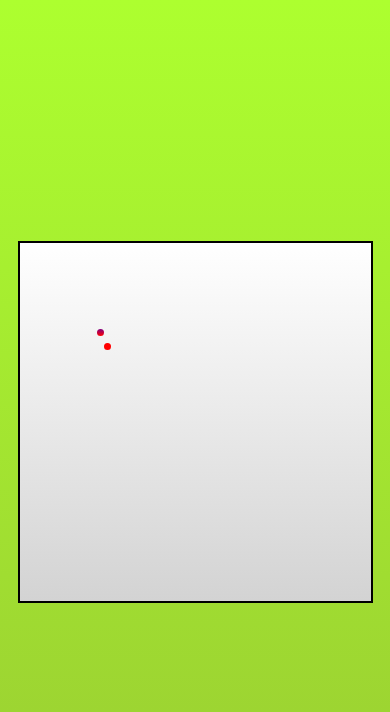
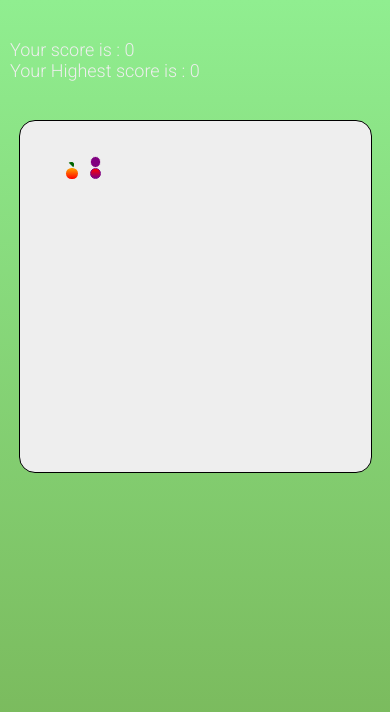
Before and after one commit to Soumodip-Paul/Snake-Game, a plain HTML site: page index.html in a window 390 px wide. Drawn offline with Linux system fonts and the light colour scheme.

Commit message:
recreated snake-game using div

```diff
--- a/css/style.css
+++ b/css/style.css
@@ -1,3 +1,5 @@
+@import url('https://fonts.googleapis.com/css2?family=Roboto:wght@300&display=swap');
+
 * {
     padding: 0;
     margin: 0;
@@ -5,33 +7,81 @@
 
 .body {
 
-    background-image: linear-gradient(greenyellow, yellowgreen);
+    background: linear-gradient(lightgreen, #77b255);
+    background-size: contain;
     min-height: 100vh;
     display: flex;
-    justify-content: center;
+    flex-direction: row;
+    justify-content: space-around;
     align-items: center;
 }
 
 #board {
 
-    background: linear-gradient(white,lightgrey);
-    height: 92vmin;
+    background: #eee;
+    height: 90vmin;
     width: 90vmin;
-    border: 2px solid #000;
+    border: 1px solid #000;
     display: grid;
-    grid-template-rows: repeat(50,1fr);
-    grid-template-columns: repeat(50,1fr);
+    grid-template-rows: repeat(60,1fr);
+    grid-template-columns: repeat(60,1fr);
+    z-index: 0;
+    overflow: hidden;
+    border-radius: 1rem;
 }
 
 .head {
-    background-color: red!important;
-    border-radius: 50%;
+    background: linear-gradient(red , purple) !important;
+    border: .25vmin solid purple !important;
+    border-radius: 5px;
+    z-index: 3 !important;
 }
 .snake {
-    background-color: yellow;
+    background-color: purple;
+    border-radius: 12px;
+    border: .25vmin solid #eee;
+    z-index: 2;
 }
 
 .food {
-    background: linear-gradient(purple,red);
-    border-radius: 100vh;
+    background: linear-gradient(orange,red);
+    border-radius: 100%;
+    position: relative;
+    z-index: 0;
 }
+.food::after {
+    content: "";
+    position: absolute;
+    bottom: 100%;
+    left: 40%;
+    border-radius: 1rem;
+    margin-left: -3px;
+    border-width: 3px;
+    border-style: solid;
+    border-color: darkgreen darkgreen transparent transparent  ;
+}
+
+#scoreBoard {
+    align-self: flex-start;
+    width: 50vmin;
+    color: #eee;
+}
+.score {
+    margin-top: 20vmin;
+    font-size: 24px;
+    font-family: 'Roboto', serif;
+}
+
+@media only screen and (max-width: 400px) {
+    .body {
+        flex-direction: column !important;
+        justify-content: flex-start;
+    }
+     #scoreBoard {
+        width: 100vw;
+     }
+     .score {
+        font-size: 18px;
+        margin: 10vmin 10px;
+    }
+}
--- a/index.html
+++ b/index.html
@@ -3,11 +3,21 @@
     <meta charset="UTF-8">
     <meta http-equiv="X-UA-Compatible" content="IE=edge">
     <meta name="viewport" content="width=device-width, initial-scale=1.0">
+    <link rel="apple-touch-icon" sizes="180x180" href="/apple-touch-icon.png">
+    <link rel="icon" type="image/png" sizes="32x32" href="/favicon-32x32.png">
+    <link rel="icon" type="image/png" sizes="16x16" href="/favicon-16x16.png">
+    <link rel="manifest" href="/site.webmanifest">
     <title>Snake Game</title>
     <link rel="stylesheet" href="css/style.css">
 </head>
 <body>
     <div class="body">
+        <div id="scoreBoard">
+            <div class="score">
+                Your score is : <span id="score">00</span><br />
+                Your Highest score is : <span id="high">00</span>
+            </div>
+        </div>
         <div id="board"></div>
     </div>
     <script src="js/main.js"></script>
--- a/js/main.js
+++ b/js/main.js
@@ -1,119 +1,147 @@
-//constants
-let inputDir= {x:0 , y:0};
-let food ={x:12,y:13}
+let board = document.getElementById('board');
+let a = 1, b = 30;
+board.style.gridTemplateColumns = `repeat(${b}, 1fr)`
+board.style.gridTemplateRows = `repeat(${b}, 1fr)`
+
+let snakeArray = [{x: 7, y: 5}, {x:7,y:4}]
+let food = {x:5,y:5}
+let movingDirection = {x:0 , y: 1}
+let score = 0;
+let highScore = localStorage.getItem('highest-score') || 0;
 let lastPaintTime = 0;
-let snakeArr = [{x :13,y:15}];
-const speed =06;
-let score = 0;
-let a=0,b=50;
-// const board = document.querySelector("#board");
-// let foodSound = new Audio('assets/food.mp3');
-// let gameoverSound = new Audio('assets/gameover.mp3');
-// let moveSound = new Audio('assets/move.mp3');
-// let backSound = new Audio('assets/backGround.mp3');
+let speed = 05;
+let requestId = null
+let foodElem;
+let snakePart
 
-//functions
-function main(ctime){
+document.querySelector("#high").innerHTML = highScore
+document.querySelector("#score").innerHTML = score
 
-    window.requestAnimationFrame(main);
+// Creating Animation
+function loop(time) {
+    requestId =  window.requestAnimationFrame(loop)
+    if ((time - lastPaintTime) / 1000 < 1 / speed ) return;
+    lastPaintTime = time
+    gameEngine()
+}
 
-    if((ctime - lastPaintTime)/1000 < 1/speed) return;
-    // console.log(ctime);
-    lastPaintTime = ctime;
-    gameEngine();
+function gameEngine() {
+    // PART 1:  Adding logic to eat food and move
+    snakeArray.forEach((e , i)=> {
+        if (i !== 0 && snakeArray[0].x === e.x && snakeArray[0].y === e.y) {
+            alert(`Game over your score is ${score}`)
+            snakeArray = [{x: 7, y: 5},{x:7,y:4}];
+            food = {x : generateRnadom(b,a), y: generateRnadom(b,a)}
+            movingDirection = {x:0,y:1}
+            setScore(0)
+        }
+    })
+
+    // Snake eat food
+
+    if (snakeArray[0].x === food.x && snakeArray[0].y === food.y) snakeHaveEatenFood(snakeArray)
+
+    // Move the snake
+
+    for (let index = snakeArray.length - 2; index >=0 ; index--)
+        {snakeArray[ index + 1] = {...snakeArray[index]}}
+
+    // snake is moving
+
+    snakeArray[0].x += movingDirection.x
+    snakeArray[0].y += movingDirection.y
+
+    // wraping the snake at wall
+
+    if (snakeArray[0].x > b) snakeArray[0].x -= b
+    if (snakeArray[0].x < a ) snakeArray[0].x = b - snakeArray[0].x
+    if (snakeArray[0].y > b) snakeArray[0].y -= b
+    if (snakeArray[0].y < a ) snakeArray[0].y = b - snakeArray[0].y
+
+    // PART 2 : Creating snake and food
+    drawSnakeAndFood()
 
 }
 
-function gameEngine(){
-    //Part 1: Updating snake array
-    if(isCollide(snakeArr)){
-        //gameOver.play()
-        //music.pause()
-        inputDir= {x:0 , y:0};
-        alert("Game Over"+score);
-        snakeArr = [{x :13,y:15}];
-        //music.play
-        score =0;
-
-    }
-    //if you eat food
-
-    if(snakeArr[0].x===food.x&&snakeArr[0].y===food.y){
-        snakeArr.unshift({x:snakeArr[0].x+inputDir.x,y:snakeArr[0].y+inputDir.y});
-        food = {x:Math.round(a+(b-a)*Math.random()),y:Math.round(a+(b-a)*Math.random())}
-
-    }
-    // move the sanke
-    for (let index = snakeArr.length -2; index >=0 ; index--) {
-        const element = snakeArr[index];
-        snakeArr[index+1] ={...snakeArr[index]};
-
-    }
-
-    snakeArr[0].x += inputDir.x;
-    snakeArr[0].y += inputDir.y;
-
-
-    //Part 2: Display snake array and food
-    board.innerHTML = '';
-    snakeArr.forEach((e,index)=>{
-
-        snakeElement = document.createElement('div');
-        snakeElement.style.gridRowStart = e.y;
-        snakeElement.style.gridColumnStart = e.x;
-        snakeElement.classList.add('snake');
-        if(index === 0) snakeElement.classList.add('head');
-        board.appendChild(snakeElement);
-    });
-
-    //Display food
-    foodElement = document.createElement('div');
-    foodElement.style.gridRowStart = food.y;
-    foodElement.style.gridColumnStart = food.x;
-    foodElement.classList.add('food');
-    board.appendChild(foodElement);
-
+function snakeHaveEatenFood(sarr) {
+    sarr.unshift({x : sarr[0].x + movingDirection.x, y: sarr[0].y + movingDirection.y})
+    setScore(speed + 5)
+    food = {x: generateRnadom(b,a), y: generateRnadom(b,a)}
 }
 
-function isCollide(sarr){
-    for (let i = 1; i < snakeArr.length; i++) {
-        if (snakeArr[i].x === snakeArr[0].x&&snakeArr[i].y===snakeArr[0].y){
-            return true;
-        }
-
-
-    }
+function generateRnadom(max,min) {
+    return Math.round(min + (max - min ) * Math.random())
 }
 
+function setScore(sc) {
+    score = sc === 0 ? sc : score + sc
+    highScore = highScore >= score ? highScore : score
+    localStorage.setItem('highest-score',highScore)
+    document.querySelector("#high").innerHTML = highScore
+    document.querySelector("#score").innerHTML = score
+}
 
-window.requestAnimationFrame(main);
+// requestId =  window.requestAnimationFrame(loop)
+drawSnakeAndFood()
 
-window.addEventListener('keydown',e=>{
-    inputDir= {x:0,y:1}//Start the game
+function drawSnakeAndFood() {
+    board.innerHTML = ''
+
+    // creating snake
+    snakeArray.forEach((e,index) => {
+        snakePart = document.createElement('div')
+        snakePart.classList.add('snake')
+        snakePart.style.gridRowStart = e.y
+        snakePart.style.gridColumnStart = e.x
+        if (index === 0) snakePart.classList.add('head')
+        board.appendChild(snakePart)
+    })
+
+    // creating food
+
+    foodElem = document.createElement('div')
+    foodElem.style.gridRowStart = food.y
+    foodElem.style.gridColumnStart = food.x
+    foodElem.classList.add('food')
+    board.appendChild(foodElem)
+}
+
+// Toogle gameplay
+
+function playPauseGame(e) {
+    if(requestId !== null && e==='p' ) {
+        window.cancelAnimationFrame(requestId)
+        requestId = null
+    }
+    else if(requestId === null) requestId = window.requestAnimationFrame(loop)
+    else {}
+}
+
+window.addEventListener('keydown', e => {
+    //Start the game
     //moveSound.play()
     switch (e.key) {
         case "ArrowUp":
-            console.log(e.key);
-            inputDir.x = 0;
-            inputDir.y = -1;
+            movingDirection.x = 0;
+            movingDirection.y = movingDirection.y === 1 ? 1 : -1;
             break;
         case "ArrowLeft":
-            console.log(e.key);
-            inputDir.x = -1;
-            inputDir.y = 0;
+            movingDirection.x = movingDirection.x === 1 ? 1 : -1;
+            movingDirection.y = 0;
             break;
         case "ArrowDown":
-            console.log(e.key);
-            inputDir.x = 0;
-            inputDir.y = 1;
+            movingDirection.x = 0;
+            movingDirection.y = movingDirection.y === -1 ? -1 : 1;
             break;
         case "ArrowRight":
-            console.log(e.key);
-            inputDir.x = 1;
-            inputDir.y = 0;
+            movingDirection.x = movingDirection.x === -1 ? -1 : 1;
+            movingDirection.y = 0;
+            break;
+        case 'p':
+            playPauseGame(e.key)
             break;
         default:
+            playPauseGame(null)
             break;
     }
-
-});
+})
```
Also changed, not shown: about.txt (added), android-chrome-192x192.png (added), android-chrome-512x512.png (added), apple-touch-icon.png (added), favicon-16x16.png (added), favicon-32x32.png (added), favicon.ico (added), site.webmanifest (added).
